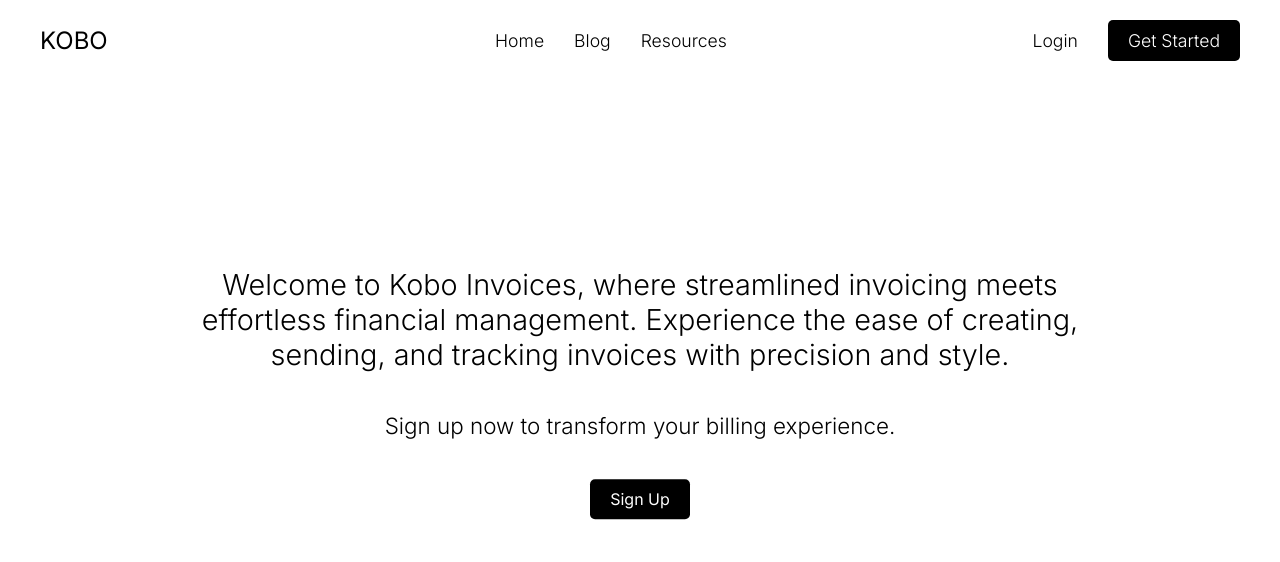
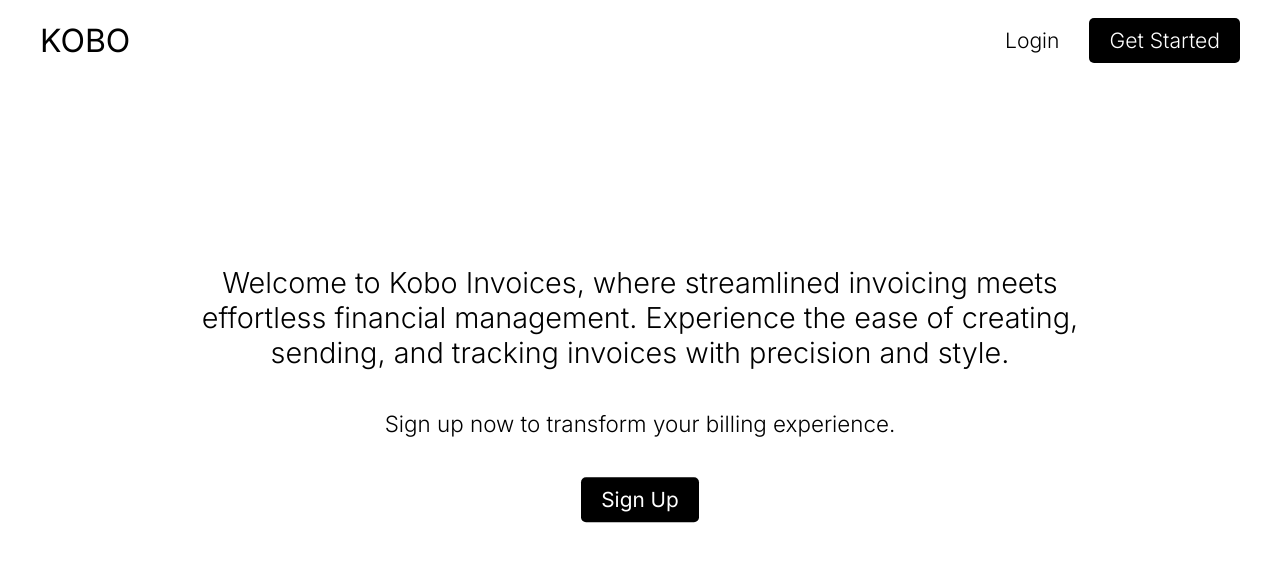
Before and after one commit to ChibuzoEkwue/kobo-invoice, a Next.js app: page / in a window 1280 px wide. Shown: the top 562 px of the page. Built offline with nearby package versions, Linux system fonts and the light colour scheme.

Commit message:
Minor Ui changes

```diff
--- a/src/app/(site)/page.module.css
+++ b/src/app/(site)/page.module.css
@@ -28,3 +28,7 @@
     text-align: center;
     color: var(--primary-color);
 }
+
+.homepage .content a{
+    font-size: 1.3rem;
+}
--- a/src/components/Navigation/Navigation.jsx
+++ b/src/components/Navigation/Navigation.jsx
@@ -6,11 +6,7 @@ const Navigation = () => {
 		<header className={styles.header}>
 			<nav className={`${styles.nav} container`}>
 				<div className={styles.logo}>KOBO</div>
-				<ul className={styles.navList}>
-					<li>Home</li>
-					<li>Blog</li>
-					<li>Resources</li>
-				</ul>
+
 				<ul>
 					<li>
 						<Link href={"/auth/login"}>Login</Link>
--- a/src/components/Navigation/Navigation.module.css
+++ b/src/components/Navigation/Navigation.module.css
@@ -14,7 +14,7 @@
 }
 
 .logo{
-    font-size: 1.5em;
+    font-size: 2em;
     font-weight: 400;
 }
 
@@ -25,11 +25,9 @@
     gap: 30px;
 }
 
-.navList{
-    width: 150px;
-}
+
 
 .nav ul li{
-    font-size: 1.1em;
+    font-size: 1.32em;
     font-weight: 300;
 }
```
